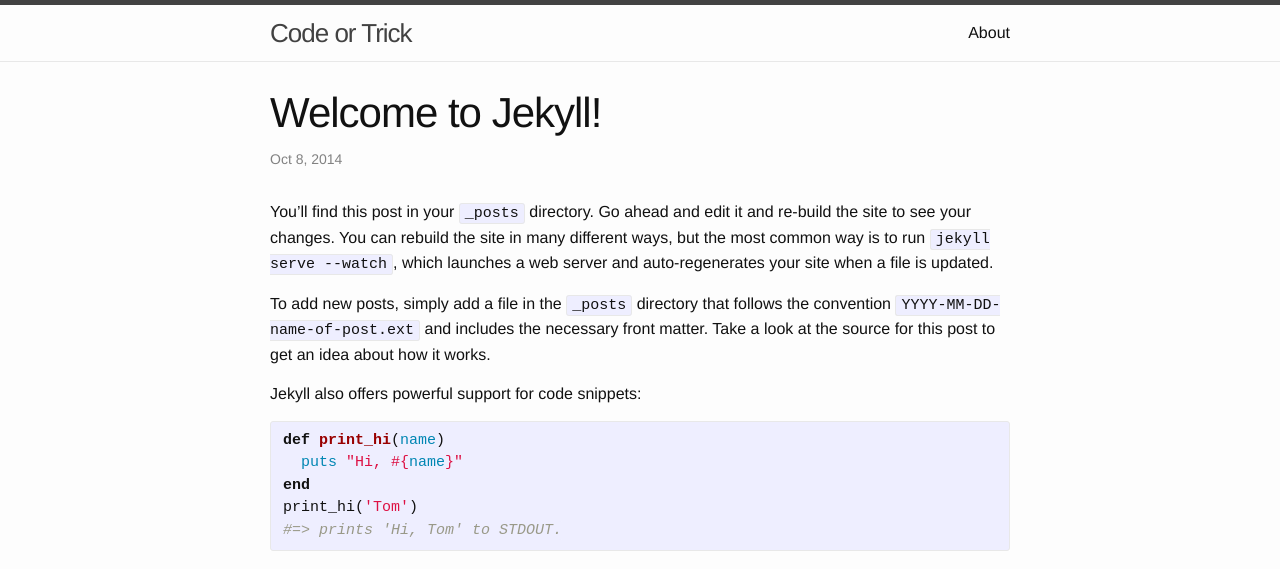
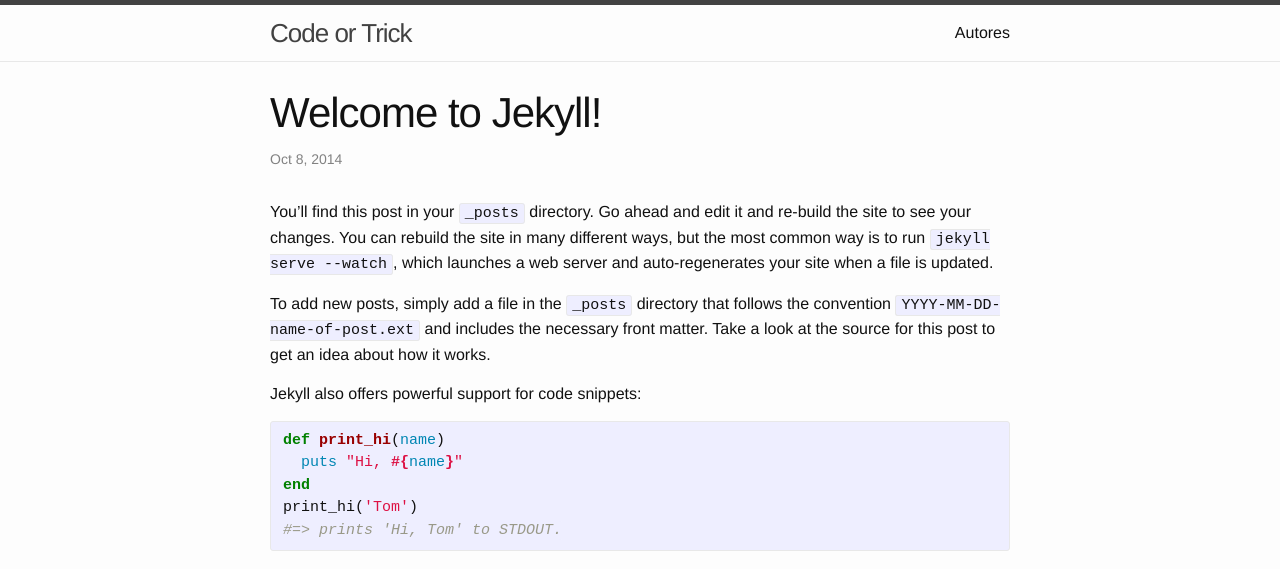
Before and after one commit to codebites/codebites.github.io, a Jekyll site: the page built from _posts/2014-10-08-welcome-to-jekyll.markdown, in a window 1280 px wide. Shown: the top 569 px of the page. Built offline with Jekyll 4.4.1, drawn with Linux system fonts in a browser that asks for light colours.

Commit message:
add pygments css for highlight code

```diff
--- a/_includes/head.html
+++ b/_includes/head.html
@@ -7,5 +7,6 @@
     <meta name="description" content="{{ site.description }}">
 
     <link rel="stylesheet" href="{{ "/css/main.css" | prepend: site.baseurl }}">
+    <link rel="stylesheet" href="{{ "/css/pygments.css" | prepend: site.baseurl }}">
     <link rel="canonical" href="{{ page.url | replace:'index.html','' | prepend: site.baseurl | prepend: site.url }}">
 </head>
--- a/_sass/_base.scss
+++ b/_sass/_base.scss
@@ -1,3 +1,5 @@
+
+
 /**
  * Reset some basic elements
  */
@@ -202,3 +204,5 @@
         }
     }
 }
+
+@import "base/code";
--- a/_sass/_layout.scss
+++ b/_sass/_layout.scss
@@ -209,7 +209,9 @@
 
 .post-content {
     margin-bottom: $spacing-unit;
-
+    p{
+        font-family: $second-font-family;
+    }
     h2 {
         font-size: 32px;
 
--- /dev/null
+++ b/_sass/base/code.scss
@@ -0,0 +1,9 @@
+
+.highlight pre, .highlight code{
+
+
+}
+
+pre, code{
+  overflow-x: auto;
+}
--- a/about.md
+++ b/about.md
@@ -1,7 +1,7 @@
 ---
 layout: page
-title: About
-permalink: /about/
+title: Autores
+permalink: /autores/
 ---
 
 This is the base Jekyll theme. You can find out more info about customizing your Jekyll theme, as well as basic Jekyll usage documentation at [jekyllrb.com](http://jekyllrb.com/)
--- a/css/main.scss
+++ b/css/main.scss
@@ -7,6 +7,7 @@
 
 // Our variables
 $base-font-family: Helvetica, Arial, sans-serif;
+$second-font-family: Helvetica, Arial, sans-serif;
 $base-font-size:   16px;
 $small-font-size:  $base-font-size * 0.875;
 $base-line-height: 1.5;
--- /dev/null
+++ b/css/pygments.css
@@ -0,0 +1,62 @@
+.hll { background-color: #ffffcc }
+.c { color: #408080; font-style: italic } /* Comment */
+.err { border: 1px solid #FF0000 } /* Error */
+.k { color: #008000; font-weight: bold } /* Keyword */
+.o { color: #666666 } /* Operator */
+.cm { color: #408080; font-style: italic } /* Comment.Multiline */
+.cp { color: #BC7A00 } /* Comment.Preproc */
+.c1 { color: #408080; font-style: italic } /* Comment.Single */
+.cs { color: #408080; font-style: italic } /* Comment.Special */
+.gd { color: #A00000 } /* Generic.Deleted */
+.ge { font-style: italic } /* Generic.Emph */
+.gr { color: #FF0000 } /* Generic.Error */
+.gh { color: #000080; font-weight: bold } /* Generic.Heading */
+.gi { color: #00A000 } /* Generic.Inserted */
+.go { color: #888888 } /* Generic.Output */
+.gp { color: #000080; font-weight: bold } /* Generic.Prompt */
+.gs { font-weight: bold } /* Generic.Strong */
+.gu { color: #800080; font-weight: bold } /* Generic.Subheading */
+.gt { color: #0044DD } /* Generic.Traceback */
+.kc { color: #008000; font-weight: bold } /* Keyword.Constant */
+.kd { color: #008000; font-weight: bold } /* Keyword.Declaration */
+.kn { color: #008000; font-weight: bold } /* Keyword.Namespace */
+.kp { color: #008000 } /* Keyword.Pseudo */
+.kr { color: #008000; font-weight: bold } /* Keyword.Reserved */
+.kt { color: #B00040 } /* Keyword.Type */
+.m { color: #666666 } /* Literal.Number */
+.s { color: #BA2121 } /* Literal.String */
+.na { color: #7D9029 } /* Name.Attribute */
+.nb { color: #008000 } /* Name.Builtin */
+.nc { color: #0000FF; font-weight: bold } /* Name.Class */
+.no { color: #880000 } /* Name.Constant */
+.nd { color: #AA22FF } /* Name.Decorator */
+.ni { color: #999999; font-weight: bold } /* Name.Entity */
+.ne { color: #D2413A; font-weight: bold } /* Name.Exception */
+.nf { color: #0000FF } /* Name.Function */
+.nl { color: #A0A000 } /* Name.Label */
+.nn { color: #0000FF; font-weight: bold } /* Name.Namespace */
+.nt { color: #008000; font-weight: bold } /* Name.Tag */
+.nv { color: #19177C } /* Name.Variable */
+.ow { color: #AA22FF; font-weight: bold } /* Operator.Word */
+.w { color: #bbbbbb } /* Text.Whitespace */
+.mb { color: #666666 } /* Literal.Number.Bin */
+.mf { color: #666666 } /* Literal.Number.Float */
+.mh { color: #666666 } /* Literal.Number.Hex */
+.mi { color: #666666 } /* Literal.Number.Integer */
+.mo { color: #666666 } /* Literal.Number.Oct */
+.sb { color: #BA2121 } /* Literal.String.Backtick */
+.sc { color: #BA2121 } /* Literal.String.Char */
+.sd { color: #BA2121; font-style: italic } /* Literal.String.Doc */
+.s2 { color: #BA2121 } /* Literal.String.Double */
+.se { color: #BB6622; font-weight: bold } /* Literal.String.Escape */
+.sh { color: #BA2121 } /* Literal.String.Heredoc */
+.si { color: #BB6688; font-weight: bold } /* Literal.String.Interpol */
+.sx { color: #008000 } /* Literal.String.Other */
+.sr { color: #BB6688 } /* Literal.String.Regex */
+.s1 { color: #BA2121 } /* Literal.String.Single */
+.ss { color: #19177C } /* Literal.String.Symbol */
+.bp { color: #008000 } /* Name.Builtin.Pseudo */
+.vc { color: #19177C } /* Name.Variable.Class */
+.vg { color: #19177C } /* Name.Variable.Global */
+.vi { color: #19177C } /* Name.Variable.Instance */
+.il { color: #666666 } /* Literal.Number.Integer.Long */
```
